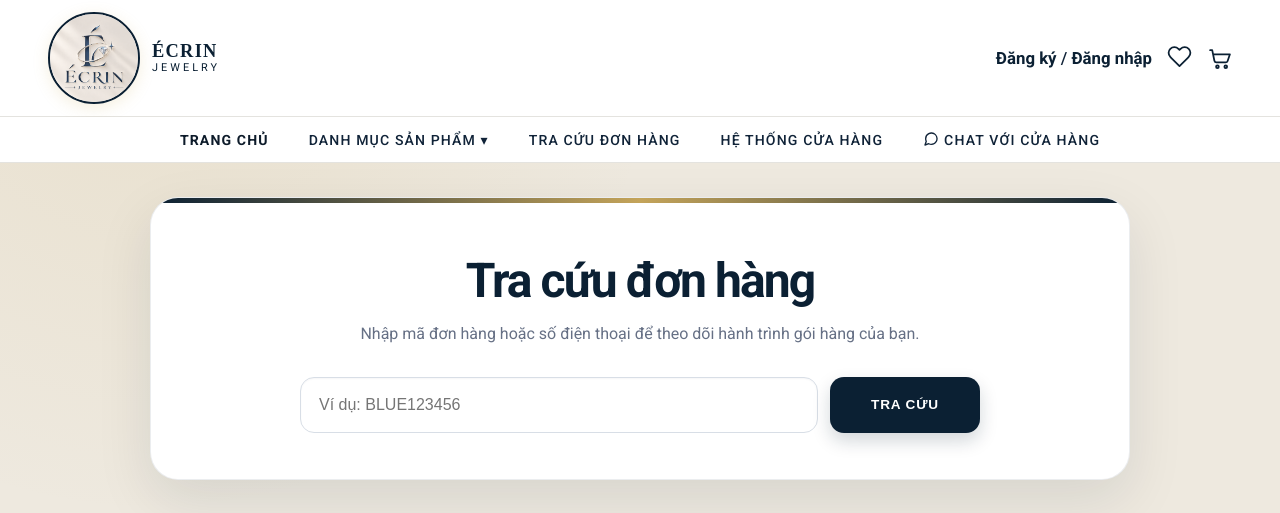
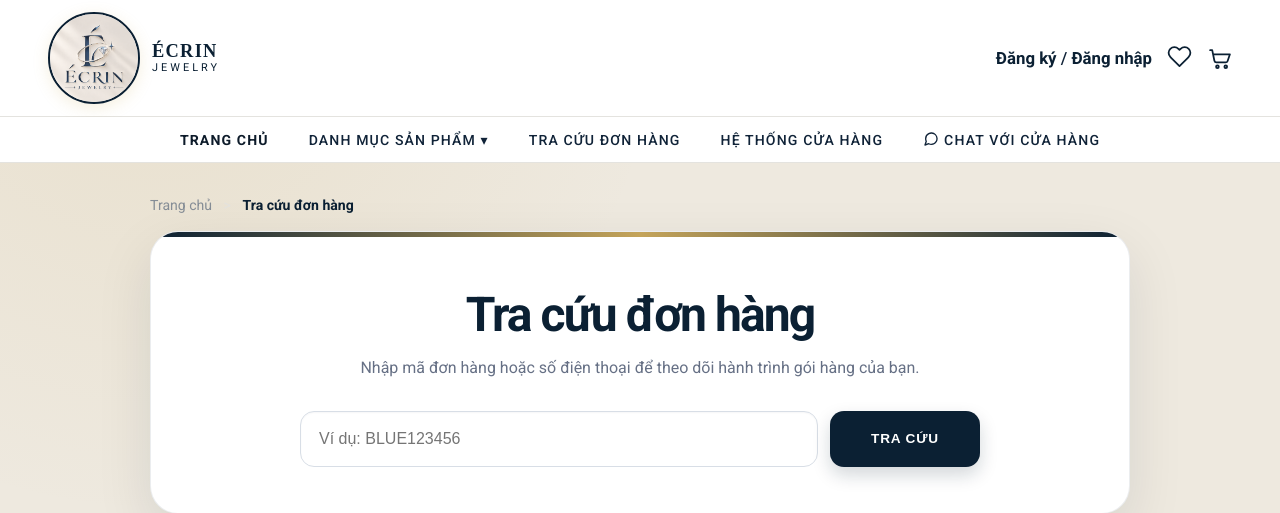
Before and after one commit to dinhphuonguyen10/baitaplonnhom7, a PHP site: page /client/tracuudh.php in a window 1280 px wide. Shown: the top 513 px of the page. Run offline with PHP 8.4, Linux system fonts and the light colour scheme; data comes from the database, SQL or seed files in the repository.

Commit message:
Them breadcrumb cho trang cua hang va tra cuu

```diff
--- a/client/tracuudh.php
+++ b/client/tracuudh.php
@@ -430,6 +430,11 @@ include __DIR__ . '/../include/header.php';
             padding: 34px 20px 56px;
         }
 
+        .tracking-breadcrumb {
+            max-width: 980px;
+            margin: 0 auto 18px;
+        }
+
         .tracking-container {
             position: relative;
             max-width: 980px;
@@ -628,6 +633,12 @@ include __DIR__ . '/../include/header.php';
 
 
     <main>
+
+        <nav class="breadcrumb-container tracking-breadcrumb" aria-label="Điều hướng đường dẫn">
+            <a href="<?php echo htmlspecialchars($appBaseUrl . '/index.php', ENT_QUOTES, 'UTF-8'); ?>">Trang chủ</a>
+            <span class="separator">&gt;</span>
+            <strong class="current" aria-current="page">Tra cứu đơn hàng</strong>
+        </nav>
 
         <div class="tracking-container">
 
```
Also changed, not shown: client/htch.php (+10 -0 lines).
